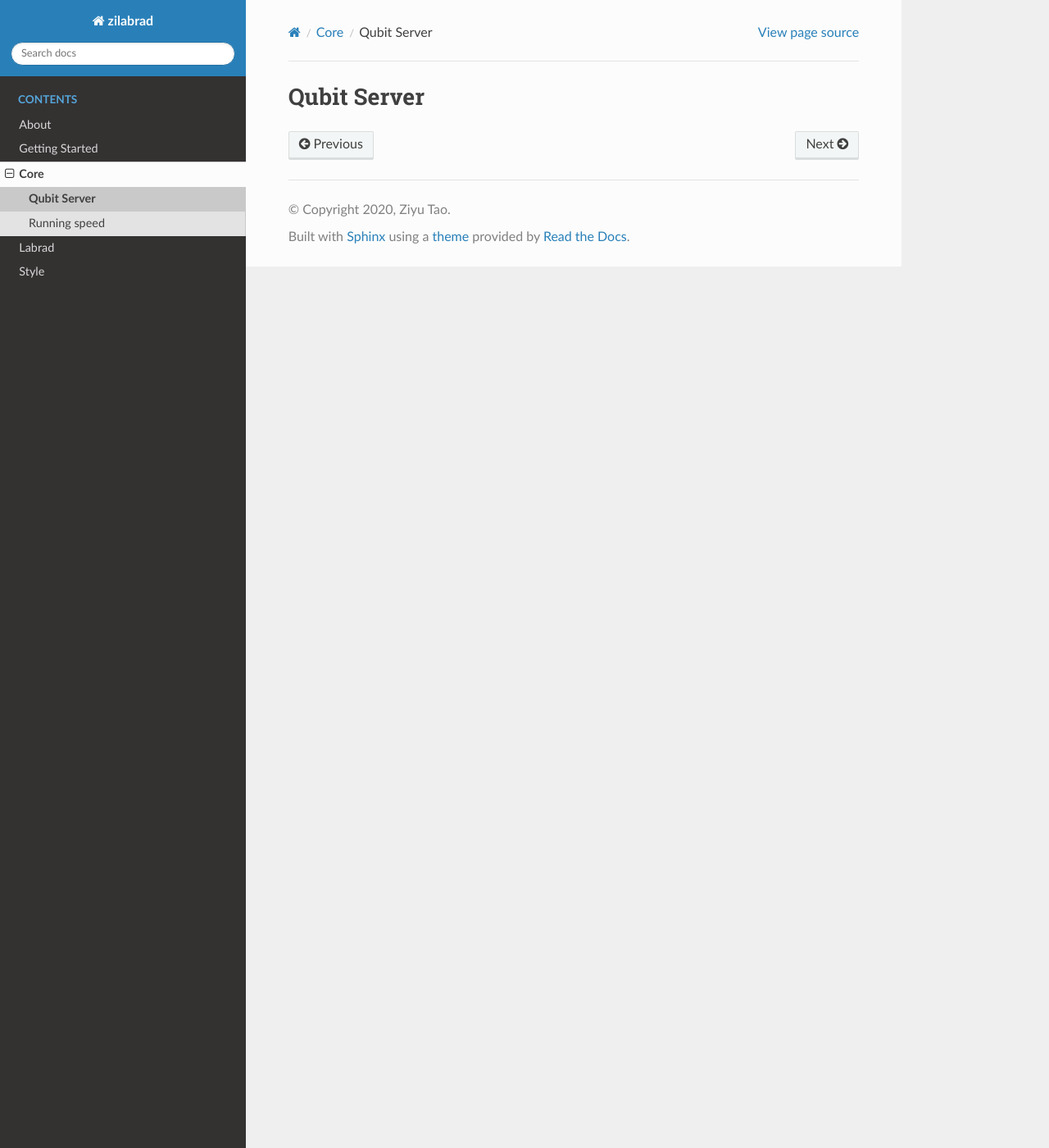
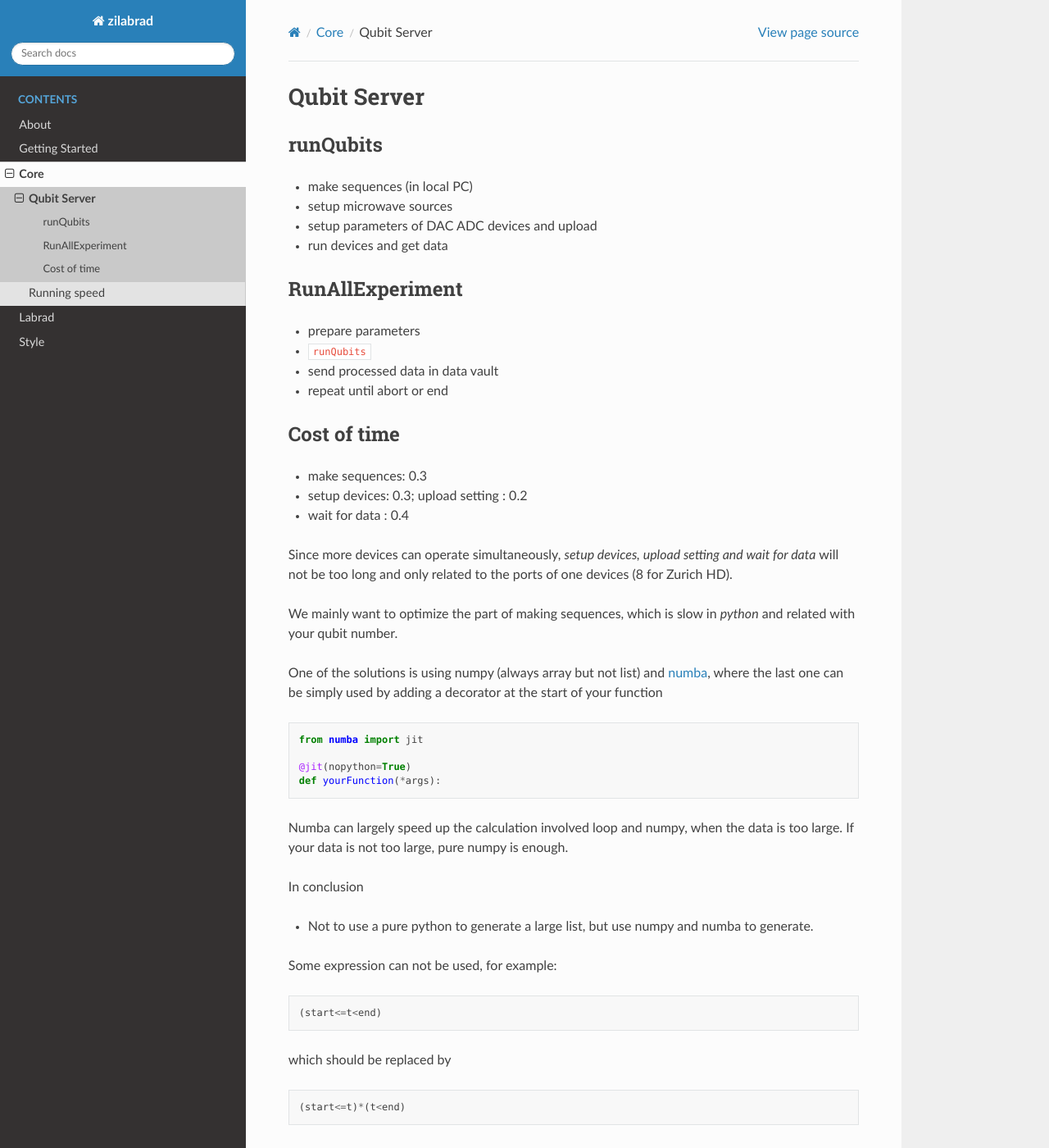
Before and after one commit to ZeeUTao/zi_labrad, a Sphinx documentation site: the page built from docs/source/Core/qubitServer.md, in a window 1280 px wide and 1400 px high. Shown: the whole window at 82% size. Built offline with Sphinx 7.4.7 and the Read the Docs theme 2.0.0, drawn with Linux system fonts in a browser that asks for light colours; pages that are not in the unit, such as notebooks, are missing from menus; some of the changed text lies outside the part shown.

Commit message:
Update qubitServer.md

````diff
--- a/docs/source/Core/qubitServer.md
+++ b/docs/source/Core/qubitServer.md
@@ -1 +1,66 @@
 # Qubit Server
+
+
+
+## runQubits
+
+- make sequences (in local PC)
+- setup microwave sources
+- setup parameters of DAC ADC devices and upload
+- run devices and get data
+
+
+
+## RunAllExperiment
+
+- prepare parameters
+- `runQubits`
+- send processed data in data vault
+- repeat until abort or end
+
+
+
+## Cost of time
+
+- make sequences: 0.3
+- setup devices: 0.3; upload setting : 0.2
+- wait for data : 0.4
+
+Since more devices can operate simultaneously, *setup devices, upload setting and wait for data* will not be too long and only related to the ports of one devices (8 for Zurich HD).
+
+
+
+We mainly want to optimize the part of making sequences, which is slow in *python* and related with your qubit number.
+
+One of the solutions is using numpy (always array but not list) and [numba](https://numba.pydata.org/), where the last one can be simply used by adding a decorator at the start of your function
+
+```python
+from numba import jit
+
+@jit(nopython=True)
+def yourFunction(*args):
+```
+
+Numba can largely speed up the calculation involved loop and numpy, when the data is too large. If your data is not too large, pure numpy is enough.
+
+
+
+
+
+In conclusion
+
+- Not to use a pure python to generate a large list, but use numpy and numba to generate.
+
+Some expression can not be used, for example:
+
+```python
+(start<=t<end)
+```
+
+which should be replaced by
+
+```python
+(start<=t)*(t<end)
+```
+
+to be processed by numpy.
````
